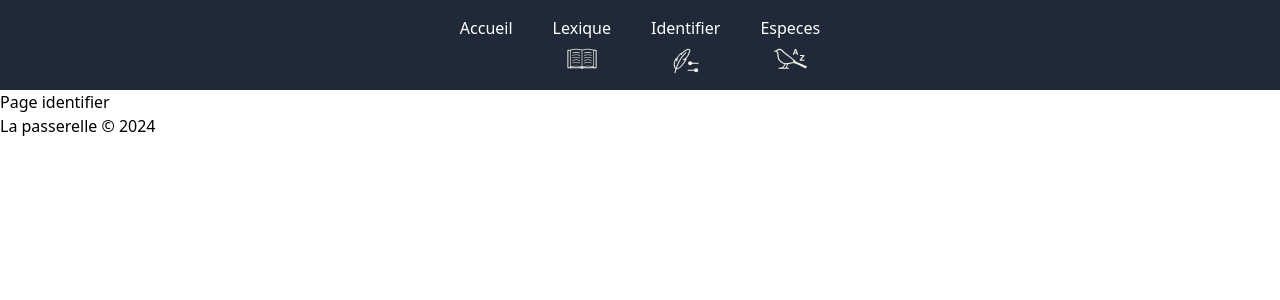
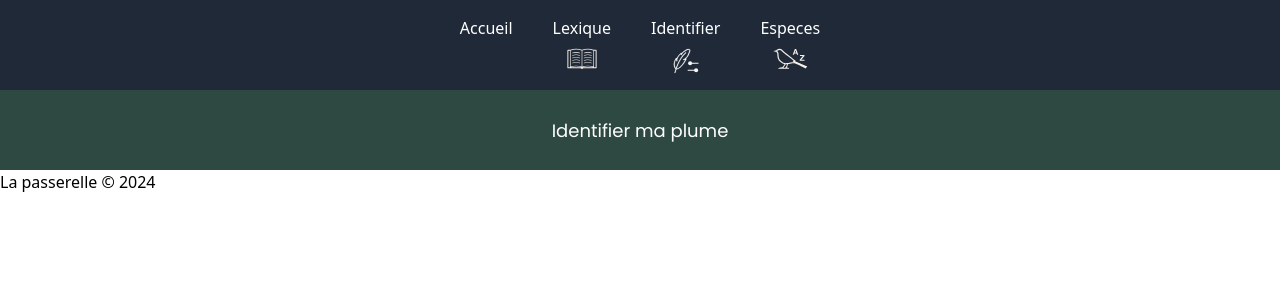
Before and after one commit to MicroTarion/ProjetPlumes, a React (Vite) app in the folder plumes-projet-front/: page /identifier in a window 1280 px wide. Shown: the top 300 px of the page. Built offline with nearby package versions, Linux system fonts and the light colour scheme.

Commit message:
creation composant title barre

```diff
--- /dev/null
+++ b/plumes-projet-front/src/components/common/TitleBarre.jsx
@@ -0,0 +1,29 @@
+
+import Typography from "../common/Typography";
+const TitleBarre = () => {
+    // const pageStyle = {
+    //     background: '#2D4941',
+    //     height: '10vh',
+    //     display: 'flex',
+    //     alignItems: 'center',
+    //     justifyContent: 'center',
+    //     textAlign: 'center',
+    //     color: 'white',
+    //   };
+
+    //   const headingStyle = {
+    //     fontFamily: 'Poppins',
+    //     fontSize: '18px',
+    //   };
+
+      return (
+        // <div style={pageStyle}>
+        //   <h2 style={headingStyle}>Lexique de la plume</h2>
+         <Typography tag="h2" variant="noir-corbeau" >Lexique de la plume</Typography>
+
+        // </div>
+      );
+
+}
+
+export default TitleBarre
--- a/plumes-projet-front/src/pages/identifier/index.jsx
+++ b/plumes-projet-front/src/pages/identifier/index.jsx
@@ -1,9 +1,28 @@
+import React from 'react';
+
 const IdentifierPage = () => {
+  const pageStyle = {
+    background: '#2D4941',
+    height: '10vh',  // Réduire la hauteur à 3/4 de l'écran (75% de la vue)
+    display: 'flex',
+    alignItems: 'center',
+    justifyContent: 'center',
+    textAlign: 'center',
+    color: 'white',
+  };
+
+  const headingStyle = {
+    fontFamily: 'Poppins',
+    fontSize: '18px',
+  };
+
   return (
-    <div>
-      <h2>Page identifier</h2>
+    <div style={pageStyle}>
+      <h2 style={headingStyle}>Identifier ma plume</h2>
+
+
     </div>
   );
-}
+};
 
-export default IdentifierPage
+export default IdentifierPage;
--- a/plumes-projet-front/src/pages/lexique/index.jsx
+++ b/plumes-projet-front/src/pages/lexique/index.jsx
@@ -1,7 +1,10 @@
+import TitleBarre from "../../components/common/TitleBarre";
+
 const LexiquePage = () => {
     return (
         <div>
-            <h2>Page Lexique</h2>
+
+            <TitleBarre />
         </div>
     );
 }
```
Also changed, not shown: plumes-projet-front/src/main.jsx (+0 -8 lines).
